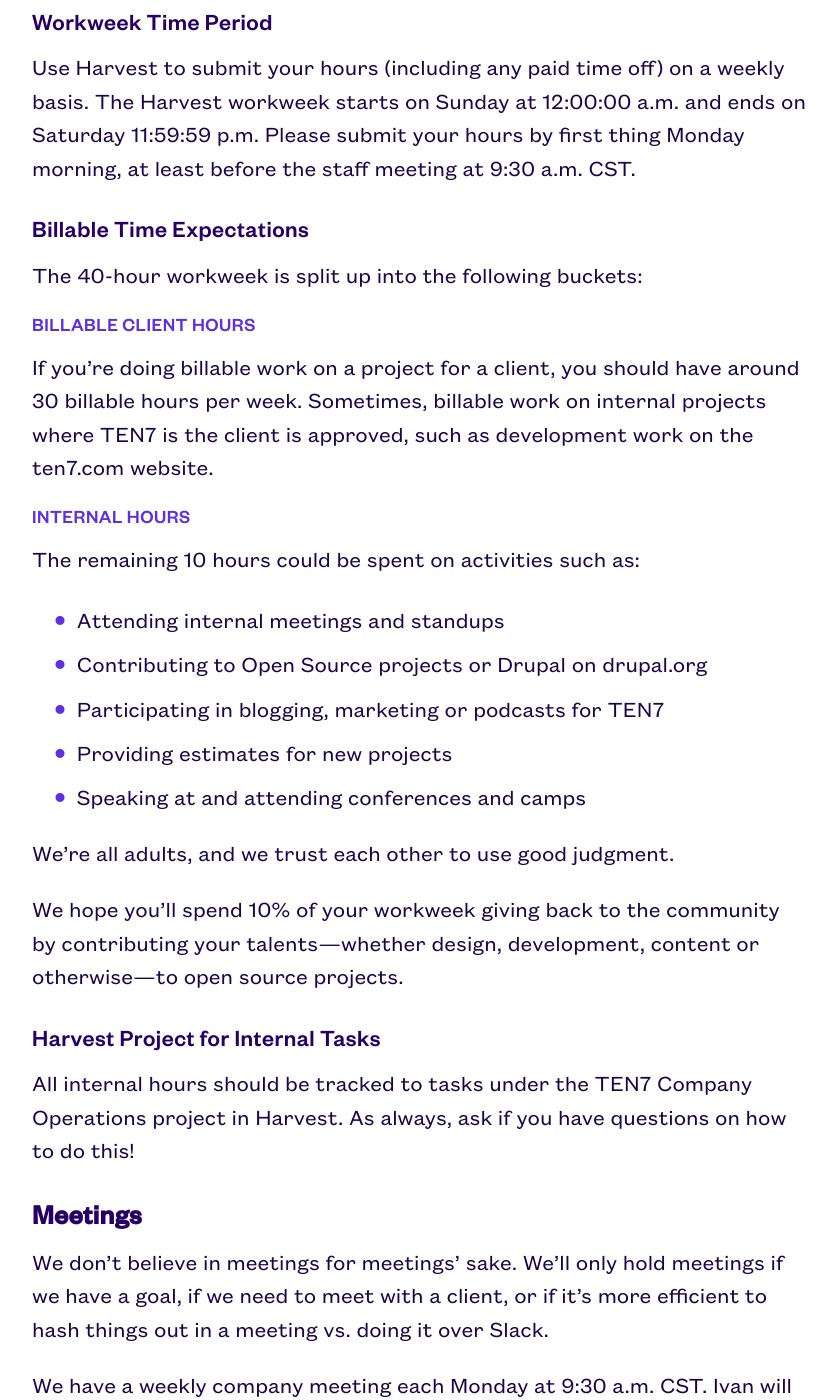
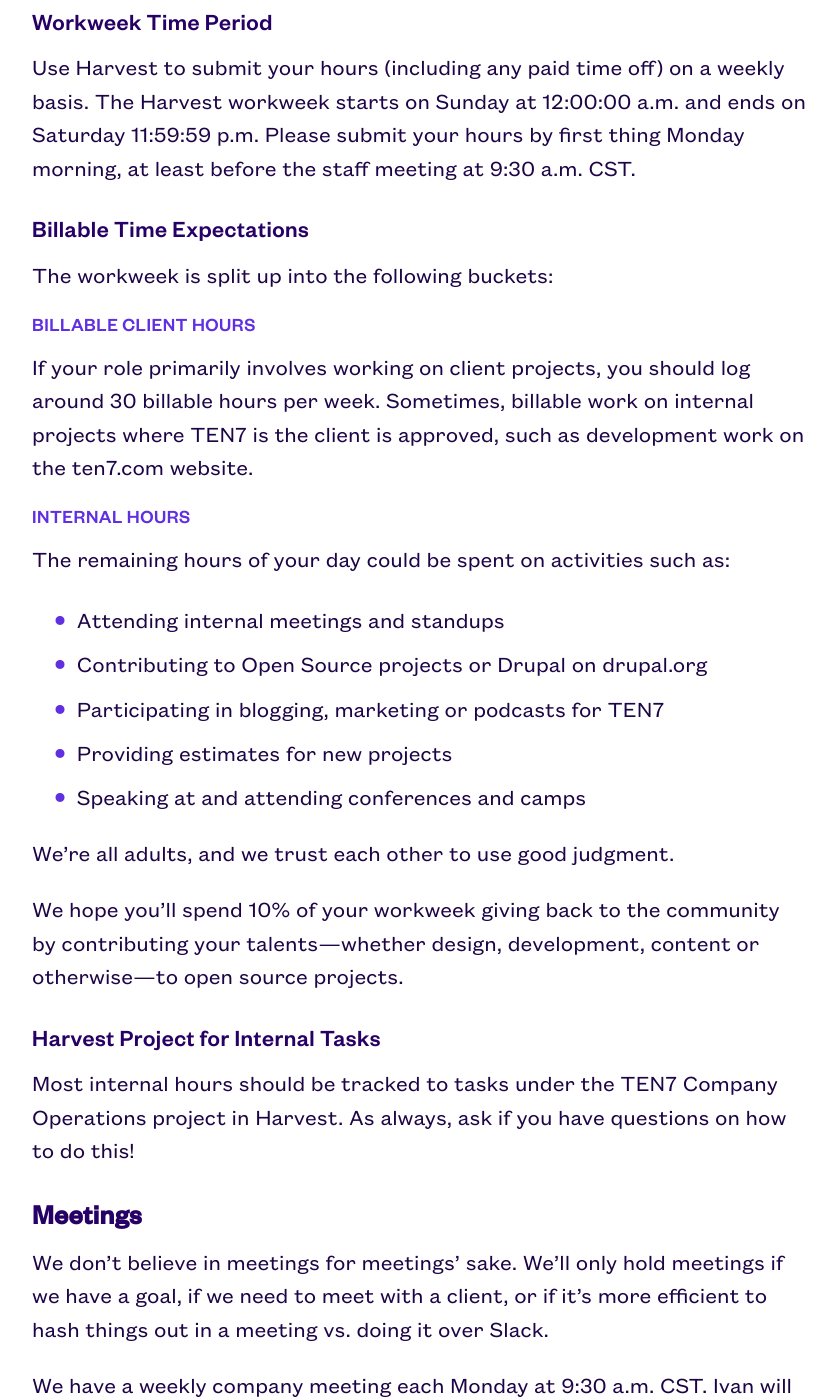
Before and after one commit to ten7/handbook.ten7.com, a Jekyll site: the page built from _pages/05_howwedothings.md, in a window 1280 px wide and 1400 px high, scrolled down 4615 px. Shown: the whole window, without its empty margins (220-1056 px from the left). Built offline with Jekyll 4.4.1, drawn with Linux system fonts in a browser that asks for light colours; some of the changed text lies outside the part shown.

Commit message:
Small language tweaks

```diff
--- a/_pages/05_howwedothings.md
+++ b/_pages/05_howwedothings.md
@@ -77,15 +77,15 @@
 
 ### Billable Time Expectations
 
-The 40-hour workweek is split up into the following buckets:
+The workweek is split up into the following buckets:
 
 #### Billable Client Hours
 
-If you’re doing billable work on a project for a client, you should have around 30 billable hours per week. Sometimes, billable work on internal projects where TEN7 is the client is approved, such as development work on the ten7.com website.
+If your role primarily involves working on client projects, you should log around 30 billable hours per week. Sometimes, billable work on internal projects where TEN7 is the client is approved, such as development work on the ten7.com website.
 
 #### Internal Hours
 
-The remaining 10 hours could be spent on activities such as:
+The remaining hours of your day could be spent on activities such as:
 
 * Attending internal meetings and standups
 * Contributing to Open Source projects or Drupal on drupal.org
@@ -97,9 +97,10 @@
 
 We hope you’ll spend 10% of your workweek giving back to the community by contributing your talents—whether design, development, content or otherwise—to open source projects.
 
+
 ### Harvest Project for Internal Tasks
 
-All internal hours should be tracked to tasks under the TEN7 Company Operations project in Harvest. As always, ask if you have questions on how to do this!
+Most internal hours should be tracked to tasks under the TEN7 Company Operations project in Harvest. As always, ask if you have questions on how to do this!
 
 ## Meetings
 
```
Also changed, not shown: other parts of _pages/05_howwedothings.md (+1 -1 lines).
